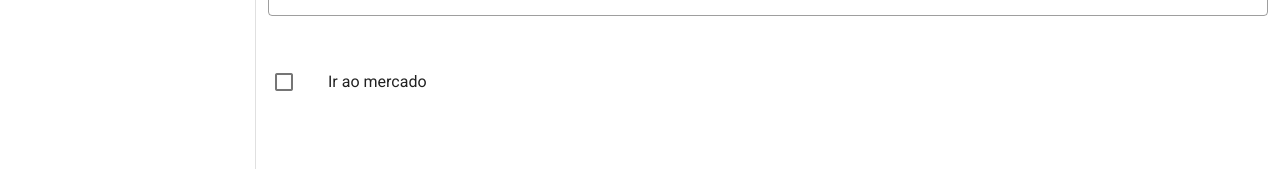
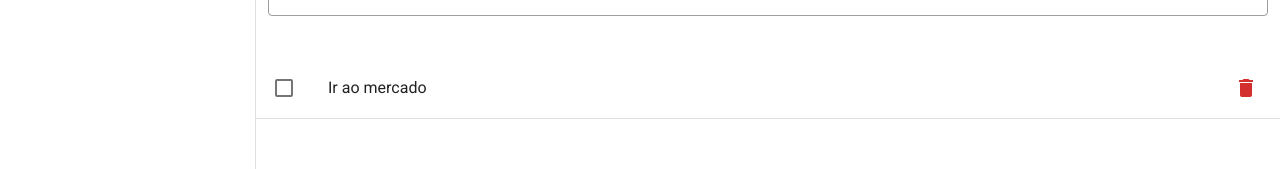
Before and after one commit to ekfuji/vuetify-todo, a Vue app: page / in a window 1280 px wide. Shown: the part 180-349 px from the top of the page. Built offline with nearby package versions, Linux system fonts and the light colour scheme.

Commit message:
Utilizando o material icons e removendo tarefas

```diff
--- a/src/components/tarefas/Tarefa.vue
+++ b/src/components/tarefas/Tarefa.vue
@@ -1,8 +1,6 @@
 <template>
     <div>
-        <v-list-item
-        :class="{'blue lighten-4': tarefa.concluido }"
-        @click="tarefa.concluido = !tarefa.concluido">
+        <v-list-item :class="{'blue lighten-4': tarefa.concluido }" @click="tarefa.concluido = !tarefa.concluido">
             <template v-slot:default="{}">
                 <v-list-item-action>
                     <v-checkbox :input-value="tarefa.concluido"></v-checkbox>
@@ -13,14 +11,25 @@
                         {{ tarefa.titulo }}
                     </v-list-item-title>
                 </v-list-item-content>
+                <v-list-item-action>
+                    <v-btn icon @click.stop="handleRemoveTarefa(tarefa.id)">
+                        <v-icon color="red darken-2">mdi-delete</v-icon>
+                    </v-btn>
+                </v-list-item-action>
             </template>
         </v-list-item>
+        <v-divider />
     </div>
 </template>
 
 <script>
 export default {
- props: ['tarefa']
+    props: ['tarefa'],
+    methods: {
+        handleRemoveTarefa(id) {
+            this.$store.commit('removeTarefa', id);
+        }
+    }
 }
 </script>
 
--- a/src/store/index.js
+++ b/src/store/index.js
@@ -20,6 +20,11 @@
           concluido: false
         })
       }
+    },
+    removeTarefa(state, id){
+      if(id){
+       state.tarefas = state.tarefas.filter(t => t.id !== id);
+      }
     }
   },
   actions: {
--- a/src/views/Tarefas.vue
+++ b/src/views/Tarefas.vue
@@ -30,7 +30,7 @@
       handleAddTarefa(){
         this.$store.commit('adicionaTarefa', this.tarefaCampoInput);
         this.tarefaCampoInput = '';
-      }
+      },
     }
   }
 </script>
```
